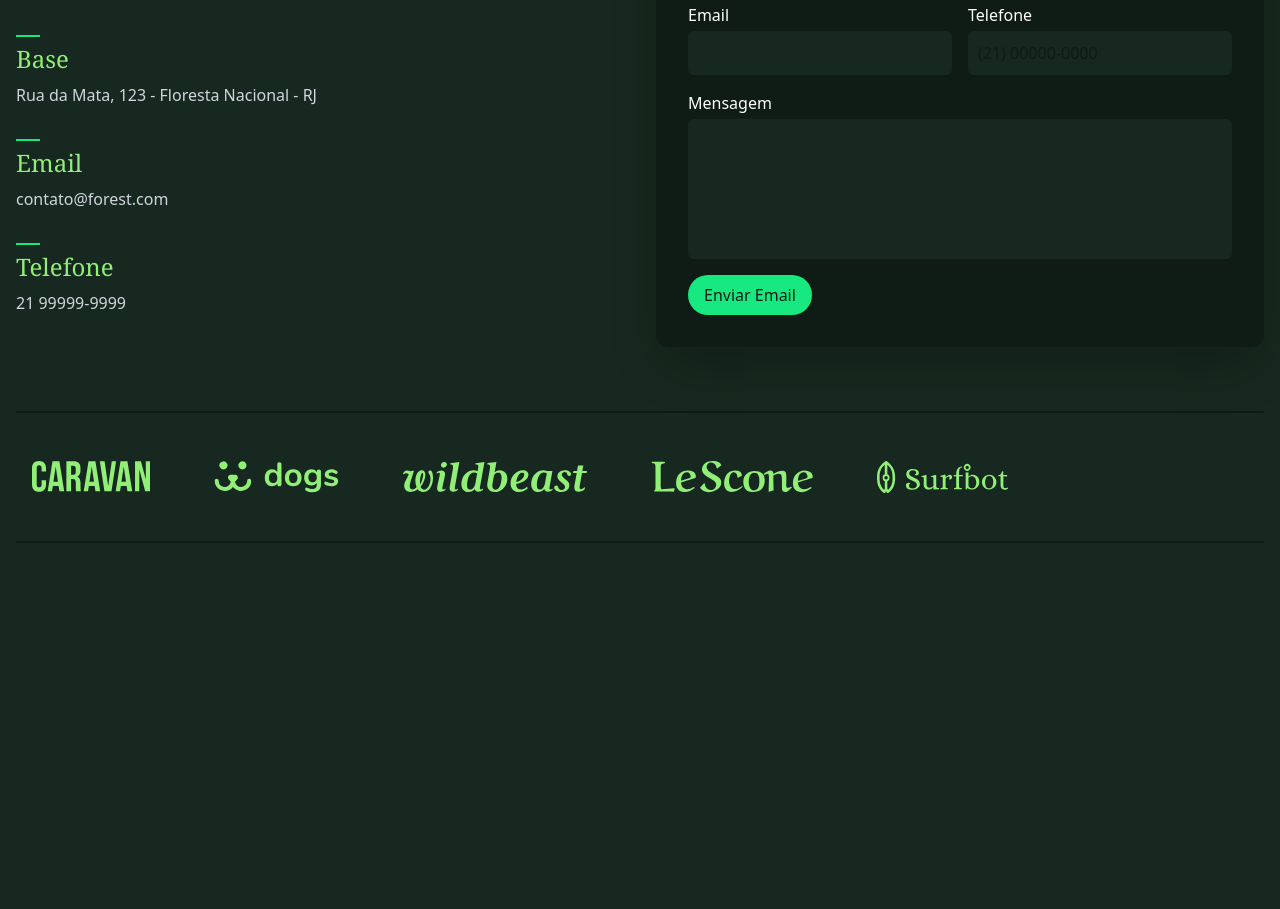
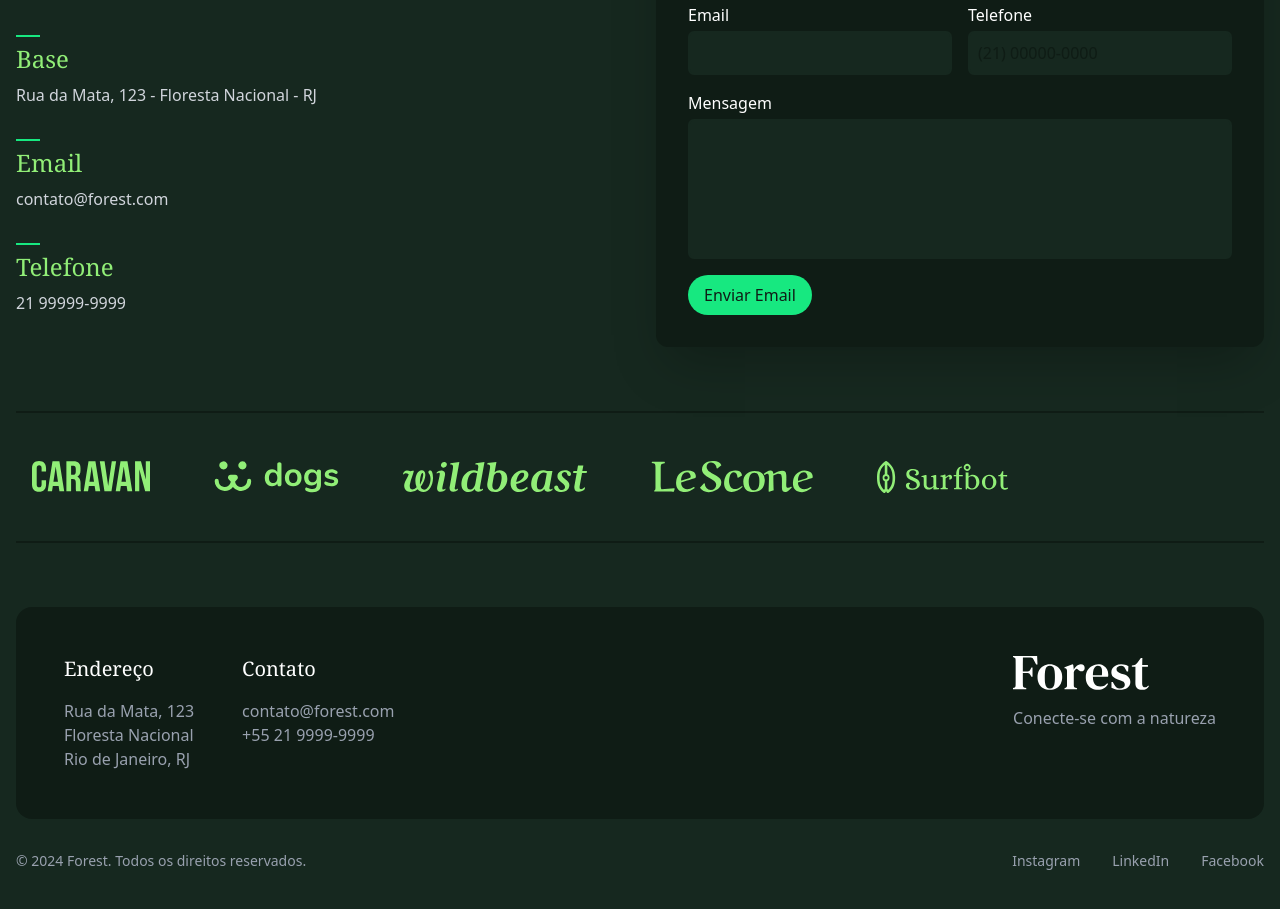
Before and after one commit to wjuniori/forest-project, a website: page src/index.html in a window 1280 px wide. Shown: the part 3697-4606 px from the top of the page. Drawn offline with Linux system fonts and the light colour scheme.

Commit message:
0811 Footer

```diff
--- a/src/index.html
+++ b/src/index.html
@@ -7,7 +7,7 @@
     <title>Forest</title>
     <link rel="stylesheet" href="./output.css" />
   </head>
-  <body class="bg-verde-800 font-sans mb-96">
+  <body class="bg-verde-800 font-sans">
     <div class="container mt-4 flex justify-center md:justify-start">
       <div class="inline-flex items-center rounded-md bg-verde-900">
         <span
@@ -498,5 +498,40 @@
         <li><img src="./img/parceiros/surfbot.svg" alt="Surfbot" /></li>
       </ul>
     </section>
+
+    <footer class="container pb-8">
+      <div
+        class="bg-verde-900 grid gap-8 lg:grid-cols-2 mb-8 rounded-2xl p-6 sm:p-12"
+      >
+        <div class="flex gap-12 max-sm:flex-col max-sm:gap-4">
+          <div>
+            <h3 class="text-white font-serif text-xl mb-4">Endereço</h3>
+            <p class="text-gray-400">
+              Rua da Mata, 123<br />Floresta Nacional<br />Rio de Janeiro, RJ
+            </p>
+          </div>
+          <div>
+            <h3 class="text-white font-serif text-xl mb-4">Contato</h3>
+            <p class="text-gray-400">
+              contato@forest.com<br />+55 21 9999-9999
+            </p>
+          </div>
+        </div>
+        <div class="lg:justify-self-end">
+          <img class="mb-4" src="./img/forest.svg" alt="Forest" />
+          <p class="text-gray-400">Conecte-se com a natureza</p>
+        </div>
+      </div>
+      <div
+        class="text-gray-400 flex items-center justify-between gap-8 text-sm max-sm:flex-col-reverse"
+      >
+        <p>© 2024 Forest. Todos os direitos reservados.</p>
+        <ul class="flex gap-8">
+          <li><a class="hover:text-verde-300" href="#">Instagram</a></li>
+          <li><a class="hover:text-verde-300" href="#">LinkedIn</a></li>
+          <li><a class="hover:text-verde-300" href="#">Facebook</a></li>
+        </ul>
+      </div>
+    </footer>
   </body>
 </html>
```
Also changed, not shown: src/output.css.
